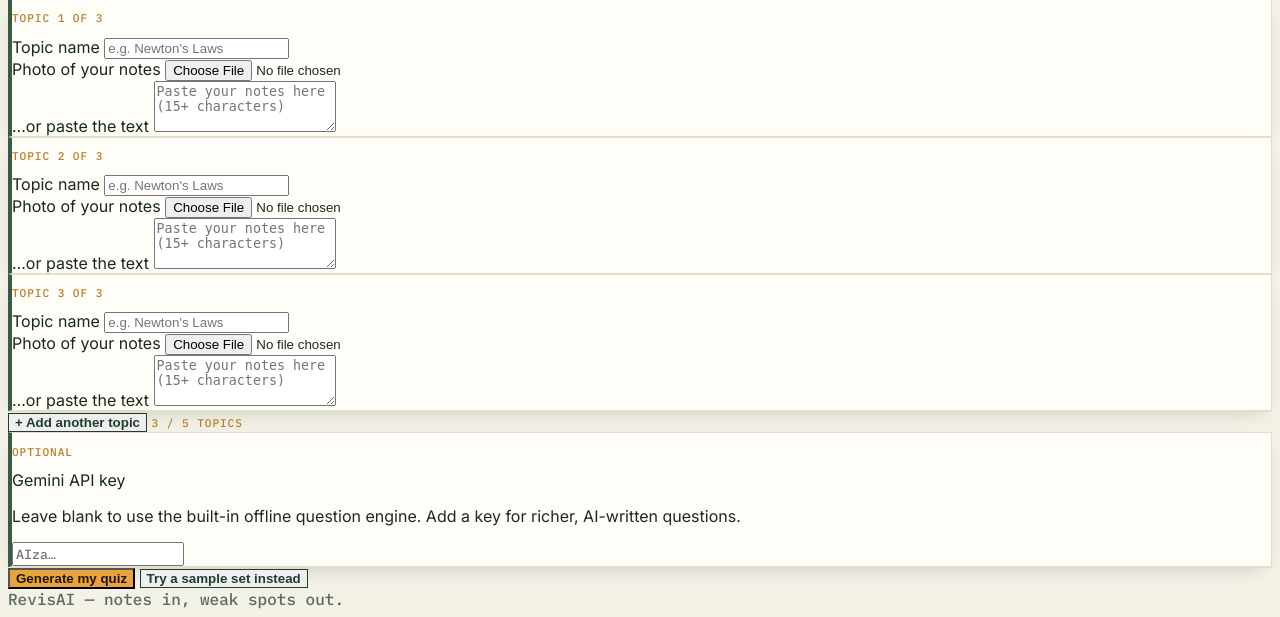
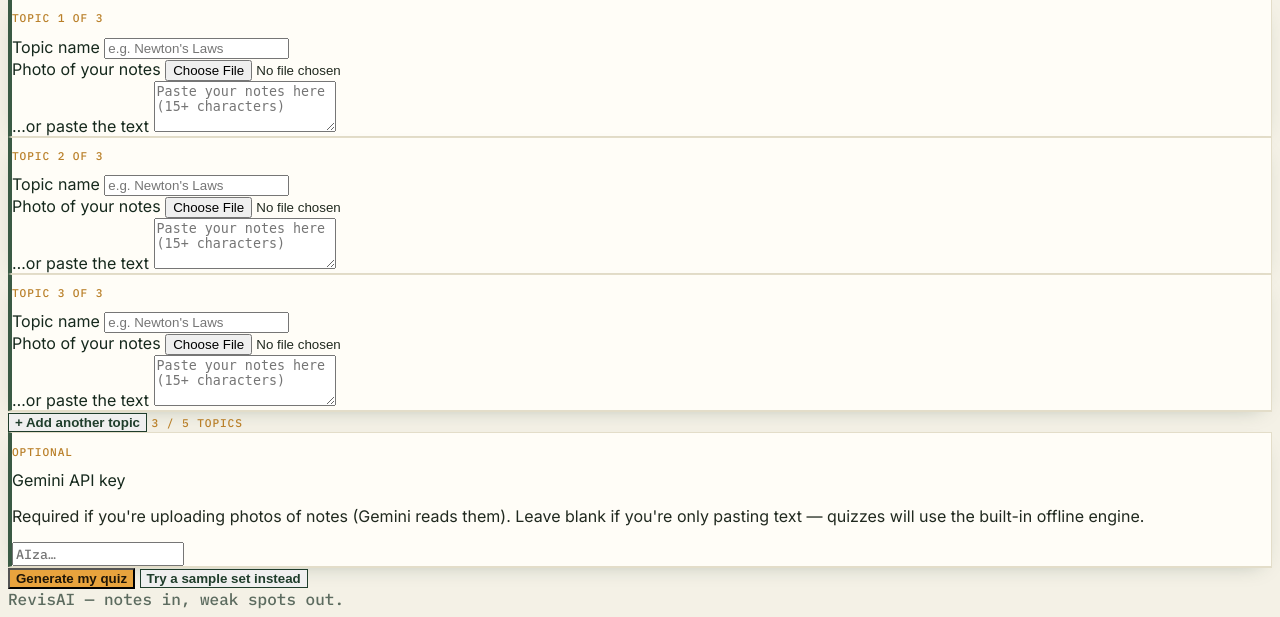
Before and after one commit to nareshrajasnr/revisaipolished, a Flask app: page / in a window 1280 px wide. Shown: the part 212-829 px from the top of the page. Run offline with Flask 3, Linux system fonts and the light colour scheme; some libraries are stand-ins or nearby versions.

Commit message:
Add files via upload

```diff
--- a/app.py
+++ b/app.py
@@ -12,7 +12,6 @@ import json
 import uuid
 import base64
 import random
-import tempfile
 import urllib.request
 import urllib.parse
 from collections import Counter
@@ -21,7 +20,7 @@ import matplotlib
 matplotlib.use("Agg")
 import matplotlib.pyplot as plt
 
-from PIL import Image, ImageEnhance
+from PIL import Image
 from flask import Flask, request, session, redirect, url_for, render_template, jsonify, flash
 
 app = Flask(__name__)
@@ -93,122 +92,89 @@ def clean_ocr_text(text):
 
 
 # ---------------------------------------------------------------------------
-# Cloud OCR Pipeline (OCR.space free API)
+# Image-to-text via Gemini's multimodal (vision) API
 # ---------------------------------------------------------------------------
-# Running Tesseract locally needs its own process memory on top of Flask +
-# matplotlib + Pillow — on a 512MB free-tier host that combination can
-# exceed the limit and get the whole worker OOM-killed. Sending the image to
-# a free cloud OCR API instead means this process never has to run an OCR
-# engine itself, so it stays light no matter the host's RAM budget.
-#
-# Get a free key (no credit card) at https://ocr.space/ocrapi/freekey and set
-# it as the OCR_SPACE_API_KEY environment variable. Without one, the shared
-# demo key "helloworld" is used — it works, but is rate-limited and shared
-# across everyone who hasn't set their own key, so expect occasional failures.
-OCR_SPACE_API_KEY = os.environ.get("OCR_SPACE_API_KEY", "helloworld")
-OCR_SPACE_URL = "https://api.ocr.space/parse/image"
+# Rather than running a separate OCR engine or calling a separate OCR
+# service, the photo is sent straight to Gemini — the same model that
+# writes the quiz below. Gemini reads the image and returns clean text
+# describing the notes in one step. This keeps the app to a single external
+# dependency (Gemini) instead of stacking OCR + LLM + memory-heavy local
+# processing on top of each other.
+def resize_image_for_upload(image_bytes, max_dim=1600):
+    """Shrinks a photo before sending it to Gemini, to keep upload/token cost low."""
+    try:
+        with Image.open(io.BytesIO(image_bytes)) as img:
+            if img.mode != "RGB":
+                img = img.convert("RGB")
+            if max(img.size) > max_dim:
+                img.thumbnail((max_dim, max_dim), Image.Resampling.LANCZOS)
+            buf = io.BytesIO()
+            img.save(buf, "JPEG", quality=85, optimize=True)
+            return buf.getvalue()
+    except Exception as e:
+        print(f"Image resize warning: {e}")
+        return image_bytes
 
 
-def call_ocrspace_ocr(image_path, api_key):
-    """Sends the image to the OCR.space cloud API and returns cleaned lines of text."""
+def extract_text_via_gemini_vision(image_bytes, api_key):
+    """Sends a photo of notes to Gemini and returns the notes as plain text."""
+    if not api_key or not image_bytes:
+        return ""
+
+    resized = resize_image_for_upload(image_bytes)
+    b64_image = base64.b64encode(resized).decode("utf-8")
+
+    prompt = (
+        "This image shows a student's study notes (handwritten or printed). "
+        "Transcribe the readable educational content as plain text — the "
+        "definitions, facts, and explanations in the notes. Ignore page "
+        "numbers, doodles, or illegible scribbles. Return ONLY the "
+        "transcribed text, no commentary, no markdown."
+    )
+
+    url = f"https://generativelanguage.googleapis.com/v1beta/models/gemini-2.5-flash:generateContent?key={api_key}"
+    payload = {
+        "contents": [{
+            "parts": [
+                {"inline_data": {"mime_type": "image/jpeg", "data": b64_image}},
+                {"text": prompt},
+            ]
+        }],
+        "generationConfig": {"temperature": 0.1},
+    }
+
     try:
-        boundary = uuid.uuid4().hex
-        with open(image_path, "rb") as f:
-            file_bytes = f.read()
-
-        fields = {"apikey": api_key, "language": "eng", "OCREngine": "2", "scale": "true"}
-        parts = []
-        for name, value in fields.items():
-            parts.append(f"--{boundary}\r\nContent-Disposition: form-data; name=\"{name}\"\r\n\r\n{value}\r\n")
-        parts.append(
-            f"--{boundary}\r\nContent-Disposition: form-data; name=\"file\"; filename=\"image.png\"\r\n"
-            f"Content-Type: image/png\r\n\r\n"
+        req = urllib.request.Request(
+            url,
+            data=json.dumps(payload).encode("utf-8"),
+            headers={"Content-Type": "application/json"},
         )
-        body = "".join(parts).encode("utf-8") + file_bytes + f"\r\n--{boundary}--\r\n".encode("utf-8")
-
-        req = urllib.request.Request(
-            OCR_SPACE_URL,
-            data=body,
-            headers={"Content-Type": f"multipart/form-data; boundary={boundary}"},
-        )
-        with urllib.request.urlopen(req, timeout=25) as resp:
-            result = json.loads(resp.read().decode("utf-8"))
-
-        if result.get("IsErroredOnProcessing"):
-            print(f"OCR.space error: {result.get('ErrorMessage')}")
-            return []
-
-        parsed = result.get("ParsedResults") or []
-        if not parsed:
-            return []
-
-        raw_text = parsed[0].get("ParsedText", "")
-        raw_lines = raw_text.strip().splitlines()
-        return [clean_ocr_text(l.strip()) for l in raw_lines if len(l.strip()) > 0]
+        with urllib.request.urlopen(req, timeout=30) as resp:
+            data = json.loads(resp.read().decode("utf-8"))
+            return data["candidates"][0]["content"]["parts"][0]["text"].strip()
     except Exception as e:
-        print(f"OCR.space request failed: {e}")
-        return []
+        print(f"Gemini vision OCR request failed: {e}")
+        return ""
 
 
-def preprocess_image_for_ocr(input_path, output_path):
-    """Shrinks and lightly enhances the image before sending it to OCR.space.
-
-    Downscaling keeps the upload small and fast (the free OCR.space tier caps
-    uploads at 1MB) and grayscale is enough for OCR while cutting file size.
-    """
-    try:
-        with Image.open(input_path) as img:
-            if img.mode != "RGB":
-                img = img.convert("RGB")
-
-            max_dim = 1600
-            if max(img.size) > max_dim:
-                img.thumbnail((max_dim, max_dim), Image.Resampling.LANCZOS)
-
-            enhancer = ImageEnhance.Contrast(img)
-            img = enhancer.enhance(1.4)
-            sharp_enhancer = ImageEnhance.Sharpness(img)
-            img = sharp_enhancer.enhance(1.3)
-
-            img = img.convert("L")
-            img.save(output_path, "PNG", optimize=True)
-            return True
-    except Exception as e:
-        print(f"Image preprocessing warning: {e}")
-        return False
-
-
-def extract_text_from_image(file_storage):
-    """Extracts text strictly from the provided image without fallback placeholders."""
+def extract_text_from_image(file_storage, api_key):
+    """Extracts text strictly from the provided image using Gemini vision."""
     image_bytes = file_storage.read()
     if not image_bytes:
         return ""
 
-    lines = []
-    with tempfile.NamedTemporaryFile(suffix=".png", delete=False) as raw_temp:
-        raw_temp.write(image_bytes)
-        raw_temp_path = raw_temp.name
-
-    enhanced_temp_path = raw_temp_path + "_enhanced.png"
-    preprocess_image_for_ocr(raw_temp_path, enhanced_temp_path)
-    target_path = enhanced_temp_path if os.path.exists(enhanced_temp_path) else raw_temp_path
-
-    try:
-        lines = call_ocrspace_ocr(target_path, OCR_SPACE_API_KEY)
-    finally:
-        for p in [raw_temp_path, enhanced_temp_path]:
-            if os.path.exists(p):
-                try:
-                    os.remove(p)
-                except Exception:
-                    pass
-
-    if not lines:
+    if not api_key:
+        # No Gemini key means no OCR path is available — the caller falls
+        # back to prompting the person to paste their notes as text instead.
         return ""
 
+    raw_text = extract_text_via_gemini_vision(image_bytes, api_key)
+    if not raw_text:
+        return ""
+
+    lines = [l.strip() for l in raw_text.splitlines() if l.strip()]
     structured_sentences = []
     for line in lines:
-        line = line.strip()
         if len(line) < 3:
             continue
         if not line.endswith((".", "!", "?", ":", ";")):
@@ -549,11 +515,19 @@ def generate_quiz(topics, questions_per_topic=4):
                 f"You are an expert exam educator creating high-level diagnostic questions for students.\n"
                 f"Topic: {topic_name}\n"
                 f"Study Notes Content:\n\"\"\"\n{topic_text[:2000]}\n\"\"\"\n\n"
-                f"Write exactly {questions_per_topic} rigorous, high-quality multiple choice questions testing understanding of this content.\n"
-                f"Each question must have:\n"
-                f"- A clear, well-phrased question stem.\n"
-                f"- Exactly 1 strictly accurate correct answer based on the notes.\n"
-                f"- Exactly 3 plausible, realistic, educational distractors.\n"
+                f"Write exactly {questions_per_topic} rigorous, high-quality multiple choice questions "
+                f"testing understanding of this content.\n\n"
+                f"Quality rules (follow strictly):\n"
+                f"1. Ground every question and its correct answer strictly in the notes above — "
+                f"do not invent facts the notes don't support.\n"
+                f"2. Every option (correct answer + all 3 distractors) must directly answer the same "
+                f"question stem in the same style — e.g. if the question asks for a definition, all "
+                f"4 options must be plausible definitions, not unrelated facts.\n"
+                f"3. All 4 options for a question should be similar in length (within ~15% word count "
+                f"of each other) so the correct answer isn't guessable by looking longer or more detailed.\n"
+                f"4. No option may repeat, word-for-word, across different questions in this set.\n"
+                f"5. Distractors should reflect realistic misconceptions about {topic_name}, not random "
+                f"or absurd statements.\n\n"
                 f"Return ONLY a valid JSON array in this format:\n"
                 '[{"question": "...", "answer": "...", "distractors": ["...", "...", "..."]}]'
             )
@@ -761,7 +735,13 @@ def upload():
         if custom_text and len(custom_text.strip()) >= 15:
             extracted_text = clean_ocr_text(custom_text.strip())
         else:
-            extracted_text = clean_ocr_text(extract_text_from_image(f))
+            active_key = store.get("api_key") or os.environ.get("GEMINI_API_KEY", "")
+            if not active_key:
+                return render_template(
+                    "index.html",
+                    error="Reading notes from a photo requires a Gemini API key. Add one above, or paste your notes as text instead."
+                )
+            extracted_text = clean_ocr_text(extract_text_from_image(f, active_key))
 
         if not extracted_text or len(extracted_text.strip()) < 10:
             return render_template(
--- a/templates/index.html
+++ b/templates/index.html
@@ -45,7 +45,7 @@
     <div class="card-note rounded-sm p-5">
       <p class="tag-eyebrow mb-2">Optional</p>
       <label class="block text-sm font-semibold mb-1" style="color:var(--ink-2);">Gemini API key</label>
-      <p class="text-xs text-gray-600 mb-2">Leave blank to use the built-in offline question engine. Add a key for richer, AI-written questions.</p>
+      <p class="text-xs text-gray-600 mb-2">Required if you're uploading photos of notes (Gemini reads them). Leave blank if you're only pasting text — quizzes will use the built-in offline engine.</p>
       <input type="password" name="gemini_api_key" placeholder="AIza…" value="{{ api_key or '' }}"
              class="w-full border border-gray-300 rounded-sm px-3 py-2 text-sm font-mono-lbl focus:outline-none focus:ring-2" style="--tw-ring-color:var(--amber);">
     </div>
```
Also changed, not shown: README.md.
